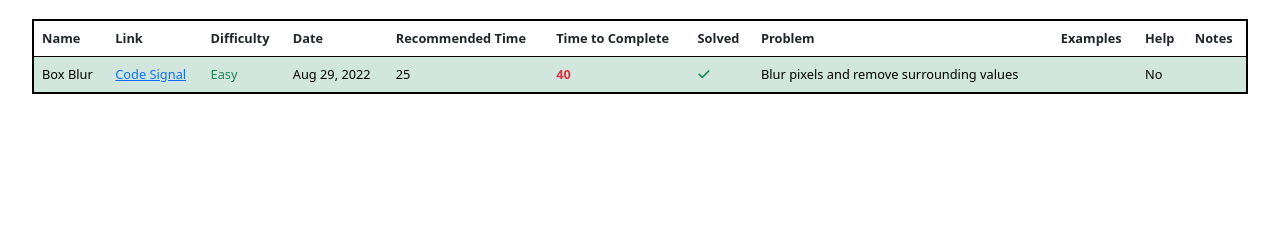
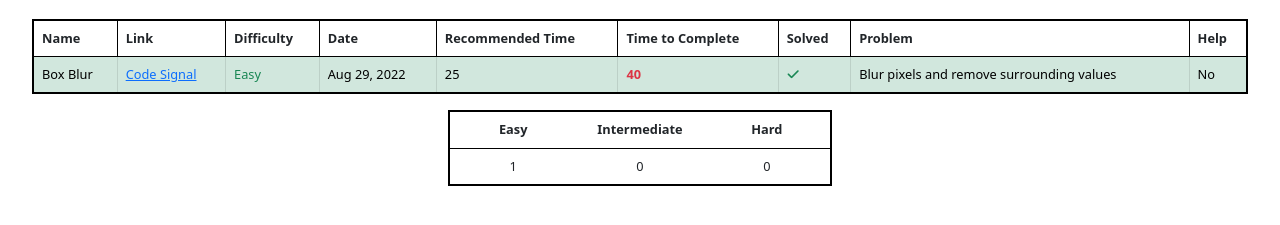
Before and after one commit to nathan-uch/algo-practice, a plain HTML site: page index.html in a window 1280 px wide. Shown: the part 77-302 px from the top of the page. Drawn offline with nearby package versions, Linux system fonts and the light colour scheme.

Commit message:
Added table for displaying completed algos.

```diff
--- a/index.html
+++ b/index.html
@@ -11,8 +11,8 @@
 </head>
 <body>
     <h1 class="my-4">Algo Practice Questions</h1>
-    <table class="algo-table table table-hover m-3 mx-auto">
-        <thead>
+    <table class="algo-table table table-hover table-bordered m-3 mx-auto">
+        <thead class="thead-dark">
             <tr>
                 <th scope="col" class="col-header" id="name">Name</th>
                 <th scope="col" class="col-header" id="link">Link</th>
@@ -22,12 +22,27 @@
                 <th scope="col" class="col-header" id="timeToComplete">Time to Complete</th>
                 <th scope="col" class="col-header" id="complete">Solved</th>
                 <th scope="col" class="col-header" id="problem">Problem</th>
-                <th scope="col" class="col-header" id="examples">Examples</th>
                 <th scope="col" class="col-header" id="usedHelp">Help</th>
-                <th scope="col" class="col-header" id="notes">Notes</th>
             </tr>
         </thead>
         <tbody class="table-body">
+        </tbody>
+    </table>
+
+    <table class="stats-table table table-hover mx-auto text-center">
+        <thead>
+            <tr>
+                <th scope="col">Easy</th>
+                <th scope="col">Intermediate</th>
+                <th scope="col">Hard</th>
+            </tr>
+        </thead>
+        <tbody>
+            <tr>
+                <td id="easy-total"></td>
+                <td id="intermediate-total"></td>
+                <td id="hard-total"></td>
+            </tr>
         </tbody>
     </table>
     <script src="https://cdn.jsdelivr.net/npm/bootstrap@5.2.0-beta1/dist/js/bootstrap.bundle.min.js" integrity="sha384-pprn3073KE6tl6bjs2QrFaJGz5/SUsLqktiwsUTF55Jfv3qYSDhgCecCxMW52nD2" crossorigin="anonymous"></script>
--- a/index.js
+++ b/index.js
@@ -1,6 +1,25 @@
 import CreateRow from "./src/create_row.js";
-import {AllAlgos} from "./src/data.js";
+import { AllAlgos } from "./src/data.js";
 
-for ( const obj of Object.keys(AllAlgos)) {
-    CreateRow(AllAlgos[obj]);
-}
+(function PopulateTables() {
+    let e = 0;
+    let i = 0;
+    let h = 0;
+    for (let k = 0; k < AllAlgos.length; k++) {
+        CreateRow(AllAlgos[k]);
+        if (AllAlgos[k].difficulty.toLowerCase() === 'easy' && AllAlgos[k].complete === true) {
+            e++;
+        } else if (AllAlgos[k].difficulty.toLowerCase() === 'intermediate' && AllAlgos[k].complete === true) {
+            i++;
+        } else if (AllAlgos[k].difficulty.toLowerCase() === 'hard' && AllAlgos[k].complete === true) {
+            h++;
+        }
+    }
+
+    const $easyTotal = document.getElementById('easy-total');
+    $easyTotal.textContent = e;
+    const $intermediateTotal = document.getElementById('intermediate-total');
+    $intermediateTotal.textContent = i;
+    const $hardTotal = document.getElementById('hard-total');
+    $hardTotal.textContent = h;
+} ())
--- a/src/create_row.js
+++ b/src/create_row.js
@@ -35,13 +35,9 @@ export default function CreateRow(info) {
             $td.appendChild($icon);
         } else if (id === 'problem') {
             $td.textContent = info.problem;
-        } else if (id === 'examples') {
-            $td.textContent = info.examples;
         } else if (id === 'usedHelp') {
             if (!info.usedHelp || info.usedHelp === undefined) $td.textContent = 'No';
             if (info.usedHelp) $td.textContent = 'Yes';
-        } else if (id === 'notes') {
-            $td.textContent = info.notes;
         }
         $row.appendChild($td)
     }
--- a/src/data.js
+++ b/src/data.js
@@ -1,5 +1,5 @@
-import { BoxBlurInfo}  from '../src/box_blur.js';
+import { BoxBlurInfo }  from '../src/box_blur.js';
 
-export const AllAlgos = {
+export const AllAlgos = [
     BoxBlurInfo
-}
+]
--- a/src/info_template.js
+++ b/src/info_template.js
@@ -9,8 +9,6 @@ export default class ProblemInfo {
         this.timeToComplete = timeToComplete;
         this.complete = complete;
         this.problem = problem;
-        this.examples = examples;
-        this.notes = notes;
         this.usedHelp = usedHelp;
     }
 
--- a/styles.css
+++ b/styles.css
@@ -14,3 +14,14 @@ tr {
     width: 95%;
     border: 2px solid black;
 }
+
+.stats-table {
+    width: 30%;
+    border: 2px solid black;
+}
+
+#easy-total,
+#intermediate-total,
+#hard-total {
+    width: calc(100%/3);
+}
```
